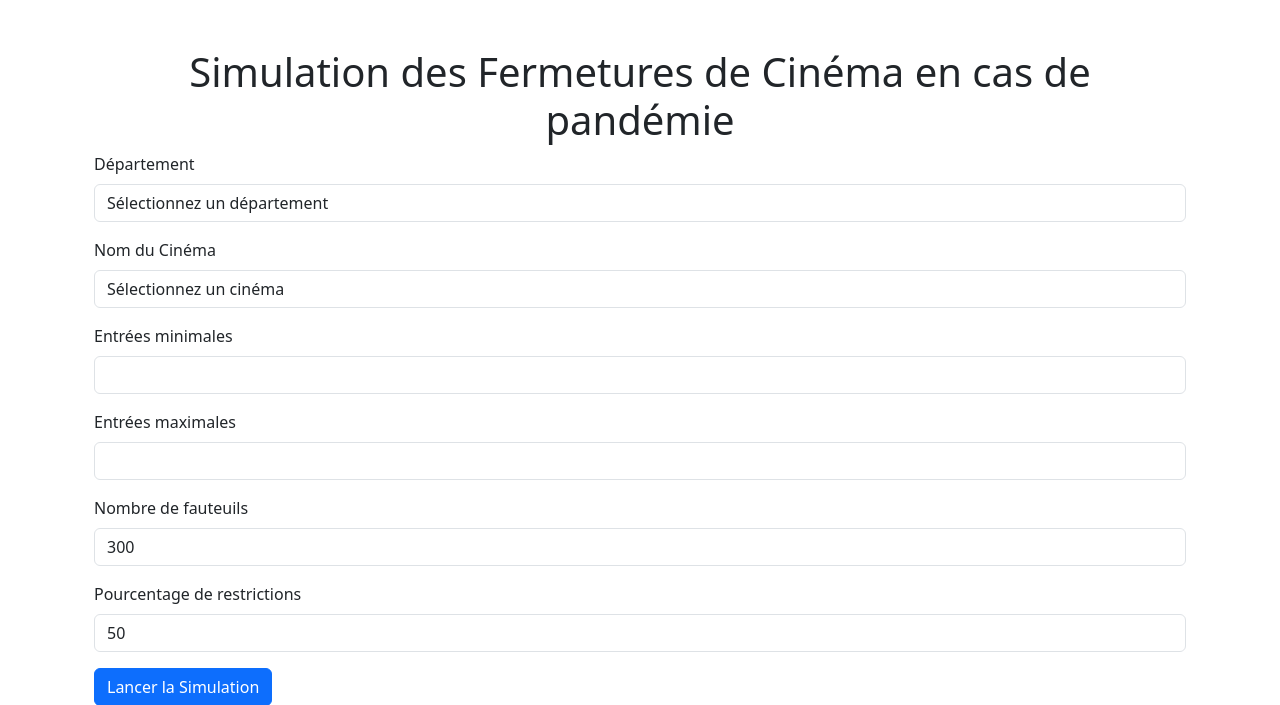
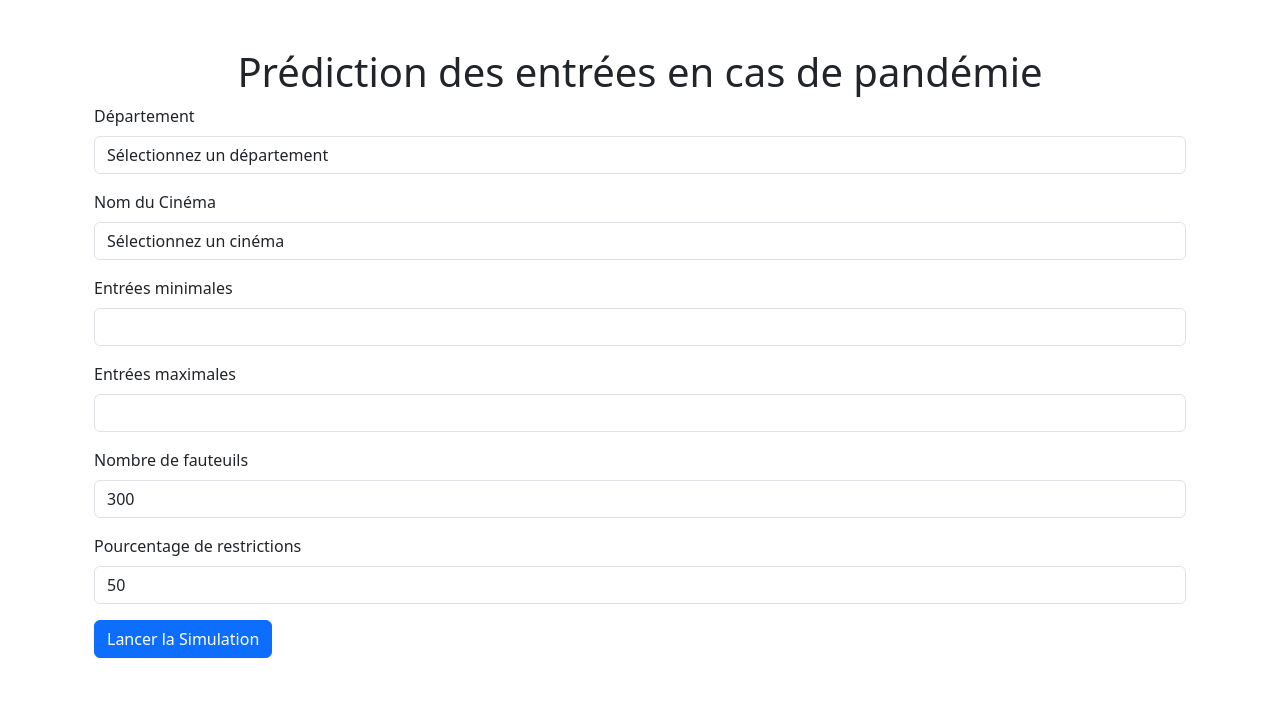
Before and after one commit to RiadNadri/CinePredict, a Flask app: page /simulation in a window 1280 px wide. Shown: the part 112-817 px from the top of the page. Run offline with Flask 3, Linux system fonts and the light colour scheme; parts of the project's set-up code (start-up, migrations or seed data) failed here and were passed over.

Commit message:
commentaires

```diff
--- a/app/routes.py
+++ b/app/routes.py
@@ -2,13 +2,11 @@ from flask import Blueprint, Flask, render_template, request, jsonify, redirect,
 import pandas as pd
 from app.model import generate_interactive_plot  # Assurez-vous que le chemin est correct
 
-# Blueprint et app Flask
 routes = Blueprint("routes", __name__, template_folder="templates")
 
 app = Flask(__name__, template_folder="app/templates")
 app.secret_key = "secret_key"  # Clé secrète pour les messages flash
 
-# Fonction pour charger les données du fichier CSV
 def load_cinema_data():
     file_path = "data/raw/les_salles_de_cinemas_en_ile-de-france.csv"
     df = pd.read_csv(file_path, sep=";", encoding="ISO-8859-1")
@@ -20,26 +18,19 @@ def load_cinema_data():
 
     return df
 
-# Obtenir la liste des départements uniques (2e colonne)
 def get_departments():
     df = load_cinema_data()
     return sorted(df.iloc[:, 1].dropna().unique().tolist())
 
-# API pour obtenir les cinémas d'un département donné (en utilisant la 2e colonne pour le filtre)
 @routes.route("/get_cinemas")
 def get_cinemas():
     department = request.args.get("department")
     df = load_cinema_data()
 
-    # Filtrer les cinémas du département sélectionné
     cinemas = df[df.iloc[:, 1] == department]['nom'].dropna().unique().tolist()
-
-    # Debug : Afficher les cinémas trouvés
-    print(f"Cinémas trouvés pour {department} :", cinemas)
 
     return jsonify(cinemas=sorted(cinemas))
 
-# Page de simulation
 @routes.route("/simulation")
 def simulation():
     departments = get_departments()
@@ -49,7 +40,6 @@ def simulation():
 @routes.route("/simulate", methods=['POST'])
 def simulate():
     try:
-        # Récupérer les données du formulaire
         cinema_name = request.form["cinemaName"]
         department = request.form["department"]
         min_entrees = int(request.form["minEntrees"])
@@ -57,24 +47,22 @@ def simulate():
         fauteuils = int(request.form["fauteuils"])
         restrictions = float(request.form["restrictions"])
 
-        # Calcul de l'impact simple
-        impact = (min_entrees + max_entrees) / 2 * restrictions / 100
+        # impact = (min_entrees + max_entrees) / 2 * restrictions / 100
 
-        # Appel à la fonction generate_interactive_plot pour générer une prédiction
         plot_html = generate_interactive_plot(min_entrees, max_entrees, fauteuils, restrictions)
 
-        flash(f"Simulation réussie pour {cinema_name}. Impact estimé : {impact:.2f}")
+        # flash(f"Simulation réussie pour {cinema_name}. Impact estimé : {impact:.2f}")
+        flash(f"Simulation réussie pour {cinema_name}.")
+
         return render_template("simulation.html", departments=get_departments(), plot_html=plot_html)
     except Exception as e:
         flash(f"Erreur lors de la simulation : {str(e)}", "danger")
         return redirect(url_for('routes.simulation'))
 
-# Route pour la page d'accueil
 @routes.route("/")
 def index():
     return render_template("index.html")
 
-# Route pour afficher les graphiques
 @routes.route("/dashboard")
 def graphs():
     try:
--- a/app/templates/simulation.html
+++ b/app/templates/simulation.html
@@ -4,7 +4,7 @@
 
 {% block content %}
 <div class="container mt-5">
-    <h1 class="text-center">Simulation des Fermetures de Cinéma en cas de pandémie</h1>
+    <h1 class="text-center">Prédiction des entrées en cas de pandémie</h1>
 
     {% with messages = get_flashed_messages(with_categories=true) %}
     {% if messages %}
```
